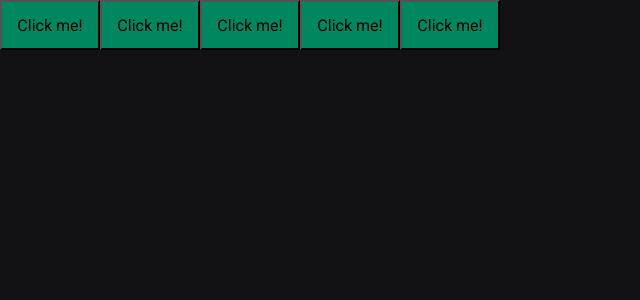
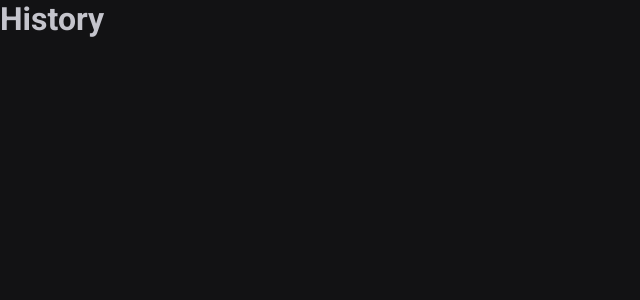
Before and after one commit to jvchaves/time_pomodoro, a React (Vite) app: page /history in a window 1280 px wide. Shown: the top 300 px of the page, without its empty margins (0-640 px from the left). Built offline with nearby package versions, Linux system fonts and the light colour scheme.

Commit message:
Feat: add configuração para acessar as rotas da aplicação

```diff
--- a/package.json
+++ b/package.json
@@ -8,11 +8,11 @@
     "build": "tsc && vite build",
     "preview": "vite preview",
     "lint": "eslint src --ext .ts,.tsx"
-
   },
   "dependencies": {
     "react": "^18.2.0",
     "react-dom": "^18.2.0",
+    "react-router-dom": "^6.23.1",
     "styled-components": "^6.1.11"
   },
   "devDependencies": {
--- a/src/App.tsx
+++ b/src/App.tsx
@@ -1,18 +1,15 @@
 import { ThemeProvider } from 'styled-components'
-import { Button } from './components/Button'
-
+import { BrowserRouter } from 'react-router-dom'
 import { defaultTheme } from './styles/themes/default'
 import { GlobalStyle } from './styles/globals'
+import { Router } from './Router'
 
 export function App() {
   return (
     <ThemeProvider theme={defaultTheme}>
-      <Button variant="primary" />
-      <Button variant="secondary" />
-      <Button variant="success" />
-      <Button variant="danger" />
-      <Button />
-
+      <BrowserRouter>
+        <Router />
+      </BrowserRouter>
       <GlobalStyle />
     </ThemeProvider>
   )
--- /dev/null
+++ b/src/Router.tsx
@@ -0,0 +1,12 @@
+import { Routes, Route } from 'react-router-dom'
+import { Home } from './pages/Home';
+import { History } from './pages/History';
+
+export function Router() {
+  return (
+    <Routes>
+      <Route path="/" element={<Home />} />
+      <Route path="/history" element={<History />} />
+    </Routes>
+  )
+}
--- a/src/components/Button.styles.ts
+++ /dev/null
@@ -1,27 +0,0 @@
-import styled, { css } from 'styled-components'
-
-export type ButtonVariant = 'primary' | 'secondary' | 'success' | 'danger'
-
-interface ButtonContainerProps {
-  variant: ButtonVariant
-}
-
-const buttonVariant = {
-  primary: 'green',
-  secondary: 'blue',
-  success: 'purple',
-  danger: 'red',
-}
-
-export const ButtonContainer = styled.button<ButtonContainerProps>`
-  width: 100px;
-  height: 50px;
-
-  background-color: ${(props) => props.theme['green-500']};
-
-  /*${(props) => {
-    return css`
-      background-color: ${buttonVariant[props.variant]};
-    `
-  }}*/
-`
--- a/src/components/Button.tsx
+++ /dev/null
@@ -1,9 +0,0 @@
-import { ButtonContainer, ButtonVariant } from './Button.styles'
-
-interface ButtonProps {
-  variant?: ButtonVariant
-}
-
-export function Button({ variant = 'primary' }: ButtonProps) {
-  return <ButtonContainer variant={variant}>Click me!</ButtonContainer>
-}
--- /dev/null
+++ b/src/pages/History.tsx
@@ -0,0 +1,3 @@
+export function History() {
+  return <h1>History</h1>
+}
--- /dev/null
+++ b/src/pages/Home.tsx
@@ -0,0 +1,3 @@
+export function Home() {
+  return <h1>Home</h1>
+}
```
Also changed, not shown: 1 other file (tests, documents, lock files or other folders).
